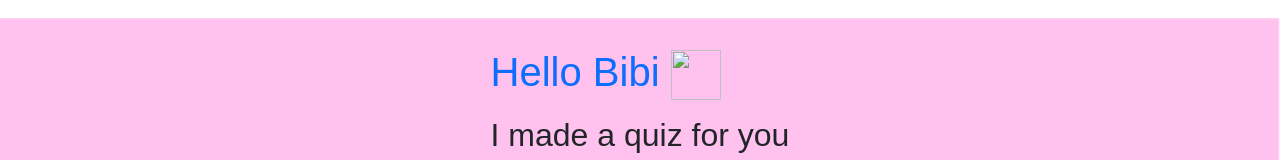
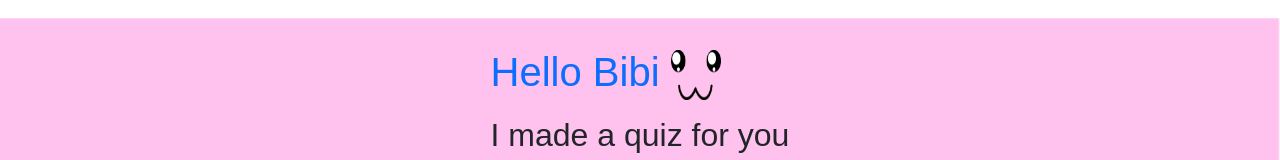
Before and after one commit to tryCode91/quiz, a plain HTML site: page index.html in a window 1280 px wide. Shown: the top 160 px of the page. Drawn offline with nearby package versions, Linux system fonts and the light colour scheme; files whose address does not match are found by name; a web font is replaced by a local one.

Commit message:
Update index.html

```diff
--- a/index.html
+++ b/index.html
@@ -15,7 +15,7 @@
     <div class="d-flex align-items-center justify-content-center mt-5 flex-column">
         <div id="welcome">
             <div class="row">
-                <h1 class="text-primary">Hello Bibi <img src="smiley1.png" style="width: 50px; height: 50px;"/></h1>
+                <h1 class="text-primary">Hello Bibi <img src="images/smiley1.png" style="width: 50px; height: 50px;"/></h1>
             </div>
             <div class="row mt-2">
                 <h2>I made a quiz for you</h2>
```
